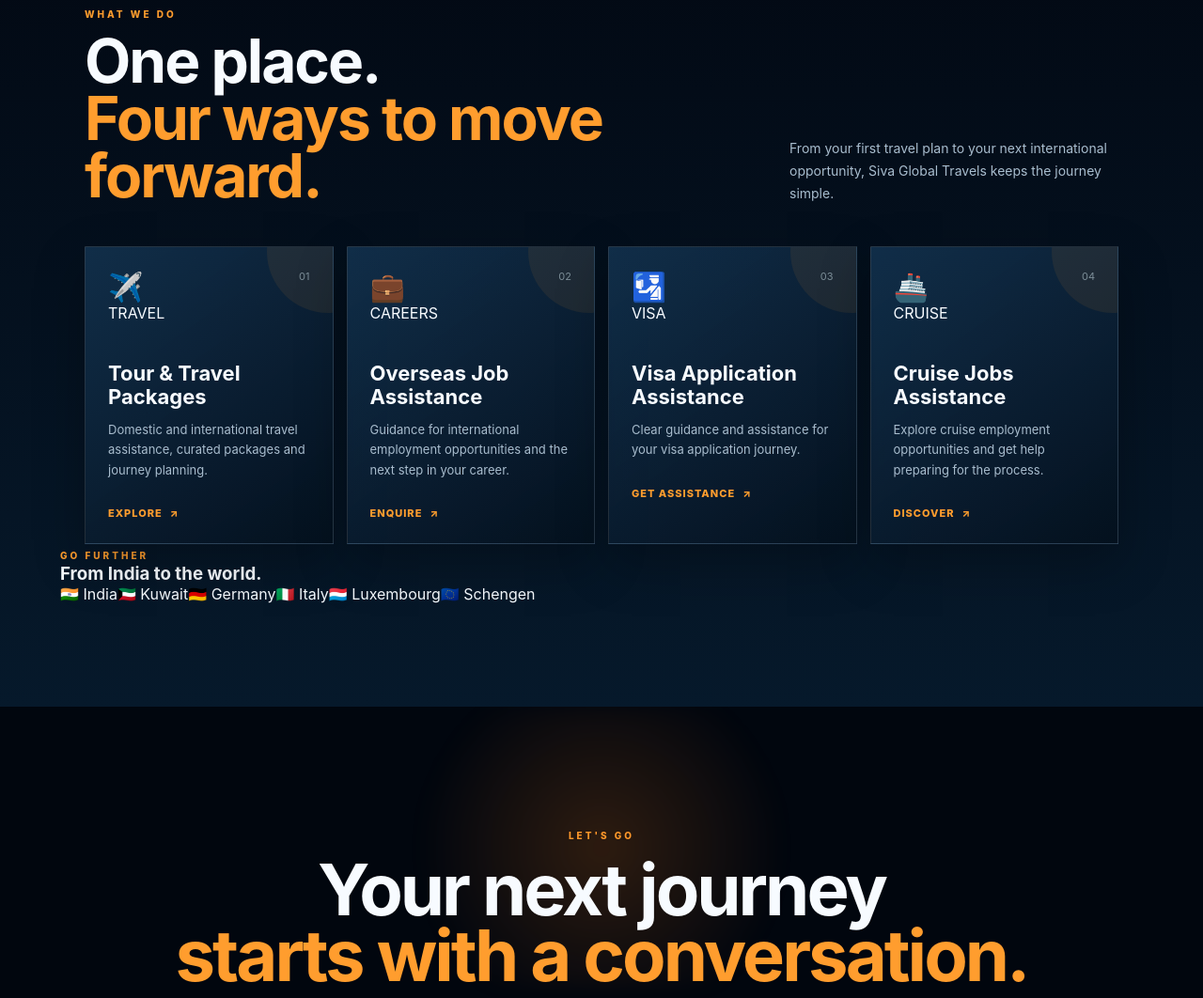
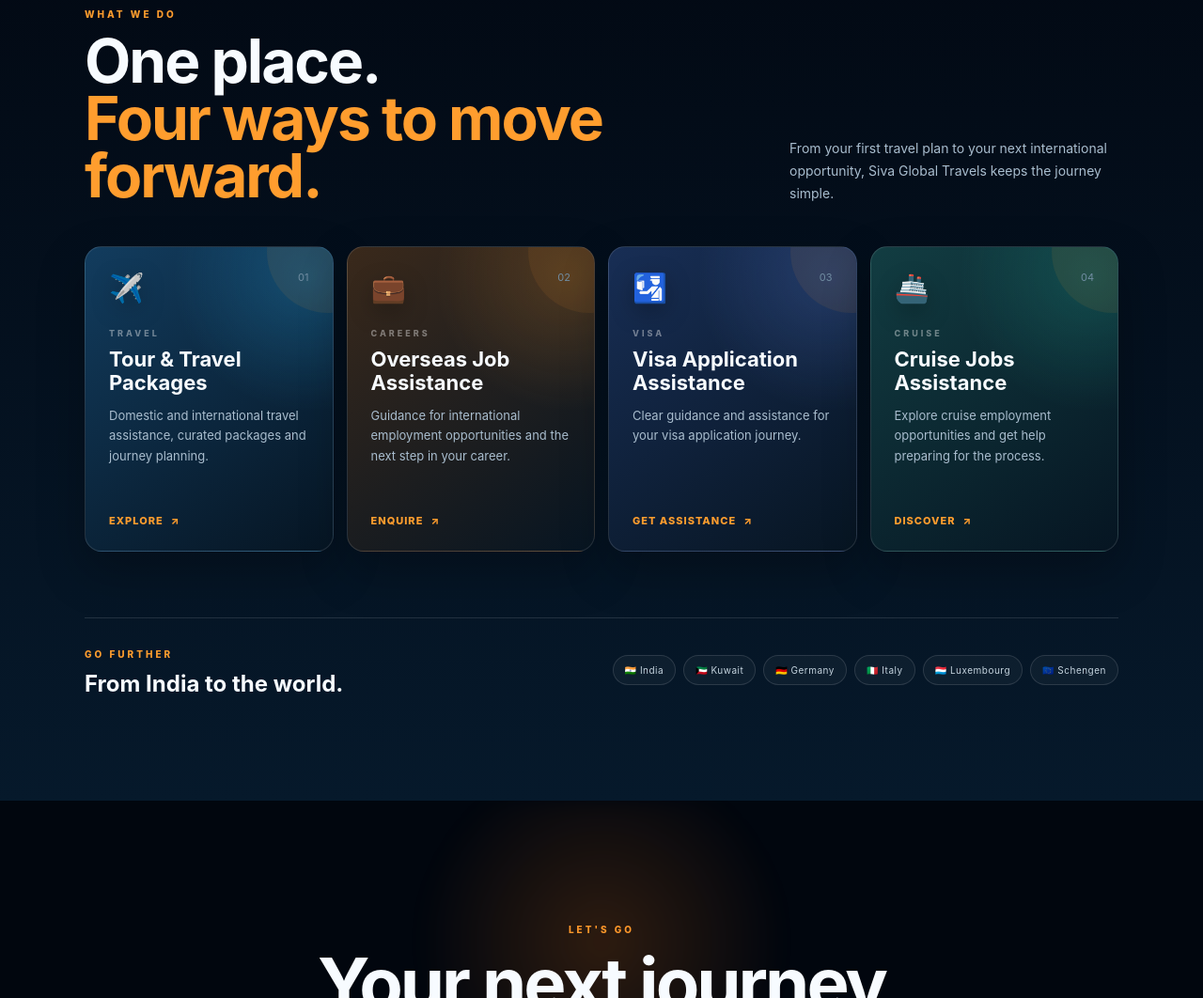
Before and after one commit to Rakesh8888/Siva_global_travels, a plain HTML site: page index.html in a window 1280 px wide. Shown: the part 907-1969 px from the top of the page at 94% size. Drawn offline with Linux system fonts and the light colour scheme.

Commit message:
Add premium service card and destination styling

```diff
--- a/style.css
+++ b/style.css
@@ -54,3 +54,22 @@
 @media(max-width:900px){.nav-links a:not(.nav-cta){display:none}.hero-3d{padding-top:100px}.hero-copy{width:55%}.earth-scene{right:-10%;width:62vw;height:62vw}.service-grid{grid-template-columns:repeat(2,1fr)}.section-heading{align-items:start;flex-direction:column}}
 @media(max-width:700px){.site-nav{padding:16px 18px}.brand{font-size:10px;letter-spacing:1.5px}.brand-mark{width:30px;height:30px}.hero-3d{min-height:850px;padding:100px 18px 30px;align-items:flex-start}.hero-copy{width:100%;text-align:center}.eyebrow{justify-content:center}.logo-text{font-size:10px;letter-spacing:3px}.hero-copy h1{font-size:54px;letter-spacing:-3px}.hero-lead{font-size:14px;margin:0 auto 24px}.buttons{justify-content:center}.hero-trust{justify-content:center;margin-top:27px}.earth-scene{top:auto;bottom:-35px;right:50%;width:430px;height:430px;transform:translateX(50%)}.globe-wrap{inset:17%}.card-destination{right:0;top:8%}.card-journey{left:0;bottom:2%}.floating-card{padding:9px 10px}.floating-card strong{font-size:8px}.route-from{left:13%;top:66%}.route-to{right:4%;top:40%}.cruise-ship{transform:scale(.78);right:-1%;bottom:5%}.scroll-cue{display:none}.services{padding:80px 18px}.section-heading{margin-bottom:30px}.section-heading h2{font-size:42px}.service-grid{grid-template-columns:1fr}.service-card{min-height:240px}.contact{padding:95px 20px}.contact h2{font-size:48px}footer{flex-direction:column;gap:8px;text-align:center}}
 @media(prefers-reduced-motion:reduce){*,*:before,*:after{animation:none!important;scroll-behavior:auto!important;transition:none!important}}
+
+/* SERVICES EXPERIENCE UPGRADE */
+.service-card{min-height:325px;border-radius:18px;padding:25px;display:flex;flex-direction:column;justify-content:flex-start;transform-style:preserve-3d}
+.service-card .card-top{position:relative;z-index:2}
+.service-card .icon{filter:drop-shadow(0 8px 12px rgba(0,0,0,.25))}
+.card-number{margin-top:25px;font-size:9px;letter-spacing:3px;color:rgba(255,255,255,.4);font-weight:800}
+.service-card h3{position:relative;z-index:2;margin:10px 0 13px}
+.service-card p{position:relative;z-index:2}
+.service-card a{position:relative;z-index:2;margin-top:auto}
+.service-travel{background:radial-gradient(circle at 90% 10%,rgba(43,177,240,.24),transparent 38%),linear-gradient(145deg,#123c5e,#061523)}
+.service-jobs{background:radial-gradient(circle at 90% 10%,rgba(255,157,46,.18),transparent 38%),linear-gradient(145deg,#3a291b,#071522)}
+.service-visa{background:radial-gradient(circle at 90% 10%,rgba(107,149,255,.2),transparent 38%),linear-gradient(145deg,#182e55,#071522)}
+.service-cruise{background:radial-gradient(circle at 90% 10%,rgba(43,214,184,.18),transparent 38%),linear-gradient(145deg,#123d42,#061522)}
+.destinations-strip{max-width:1100px;margin:70px auto 0;padding:26px 0 0;border-top:1px solid var(--line);display:flex;align-items:center;justify-content:space-between;gap:30px}
+.destinations-strip h3{font-size:24px;margin-top:9px}
+.destination-pills{display:flex;gap:8px;flex-wrap:wrap;justify-content:flex-end}
+.destination-pills span{padding:9px 12px;border:1px solid var(--line);border-radius:30px;background:rgba(255,255,255,.035);font-size:10px;color:#c4d3de;letter-spacing:.5px;transition:.3s}
+.destination-pills span:hover{border-color:rgba(255,157,46,.5);transform:translateY(-2px)}
+@media(max-width:700px){.service-card{min-height:270px}.destinations-strip{align-items:flex-start;flex-direction:column;margin-top:50px}.destination-pills{justify-content:flex-start}.destination-pills span{font-size:9px}}
```
